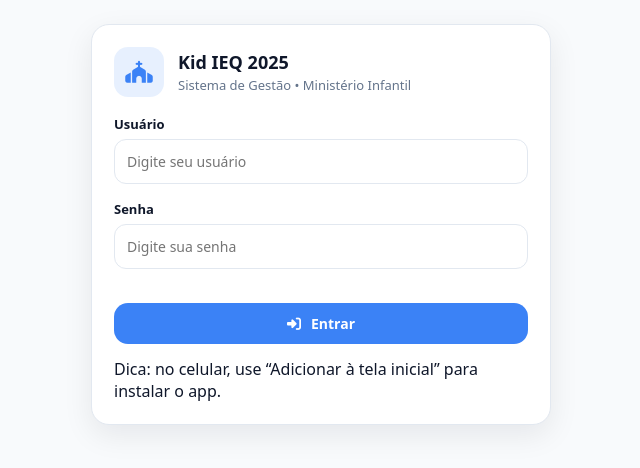
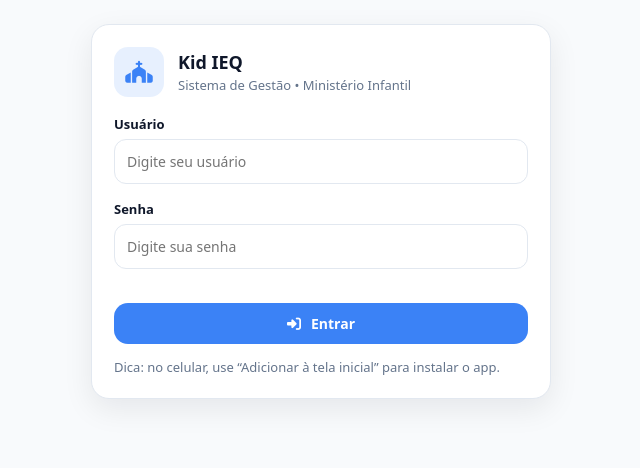
Before and after one commit to Xduckdeadx/kids, a Flask app: page / in a window 1280 px wide. Shown: the top 468 px of the page, without its empty margins (319-959 px from the left). Run offline with Flask 3, Linux system fonts and the light colour scheme; some libraries are stand-ins or nearby versions.

Commit message:
Update index.html

```diff
--- a/templates/index.html
+++ b/templates/index.html
@@ -3,7 +3,7 @@
 <head>
   <meta charset="UTF-8" />
   <meta name="viewport" content="width=device-width, initial-scale=1.0, maximum-scale=1.0, user-scalable=no" />
-  <title>Kid IEQ 2025 • IEQ Central</title>
+  <title>Kid IEQ  • IEQ Central</title>
 
   <!-- PWA -->
   <link rel="manifest" href="/static/manifest.json" />
@@ -15,7 +15,7 @@
   <link rel="icon" href="/static/images/icon-192.png" />
   <link rel="apple-touch-icon" href="/static/images/icon-192.png" />
 
-  <!-- CSS (cache-bust) -->
+  <!-- CSS -->
   <link rel="stylesheet" href="/static/css/style.css" />
 
   <!-- Font Awesome -->
@@ -27,9 +27,9 @@
   <div id="loading" class="loading-screen">
     <div class="loading-card">
       <div class="spinner"></div>
-      <h2>Kid IEQ 2025</h2>
-      <p class="muted">IEQ Central • Ministério Infantil</p>
-      <p id="loading-status" class="muted">Iniciando...</p>
+      <h2 class="loading-title">Kid IEQ </h2>
+      <p class="loading-sub">IEQ Central • Ministério Infantil</p>
+      <p id="loading-status" class="loading-status">Iniciando...</p>
     </div>
   </div>
 
@@ -40,14 +40,14 @@
         <div class="login-brand">
           <div class="brand-icon"><i class="fa-solid fa-church"></i></div>
           <div>
-            <div class="brand-title">Kid IEQ 2025</div>
+            <div class="brand-title">Kid IEQ </div>
             <div class="brand-sub">Sistema de Gestão • Ministério Infantil</div>
           </div>
         </div>
 
         <div class="field">
           <label>Usuário</label>
-          <input id="login-user" autocomplete="username" placeholder="Digite seu usuário" />
+          <input id="login-user" type="text" autocomplete="username" placeholder="Digite seu usuário" />
         </div>
 
         <div class="field">
@@ -62,7 +62,7 @@
         </button>
 
         <div class="login-foot">
-          <div class="muted">Dica: no celular, use “Adicionar à tela inicial” para instalar o app.</div>
+          <div class="hint">Dica: no celular, use “Adicionar à tela inicial” para instalar o app.</div>
         </div>
       </div>
     </div>
@@ -93,7 +93,7 @@
       </nav>
 
       <div class="side-bottom">
-        <div class="muted small">Kid IEQ 2025 • IEQ Central</div>
+        <div class="small">Kid IEQ  • IEQ Central</div>
       </div>
     </aside>
 
@@ -231,7 +231,7 @@
   <!-- MODAL ROOT -->
   <div id="modal-root"></div>
 
-  <!-- JS (cache-bust) -->
+  <!-- JS -->
   <script src="/static/js/app.js"></script>
 </body>
 </html>
```
